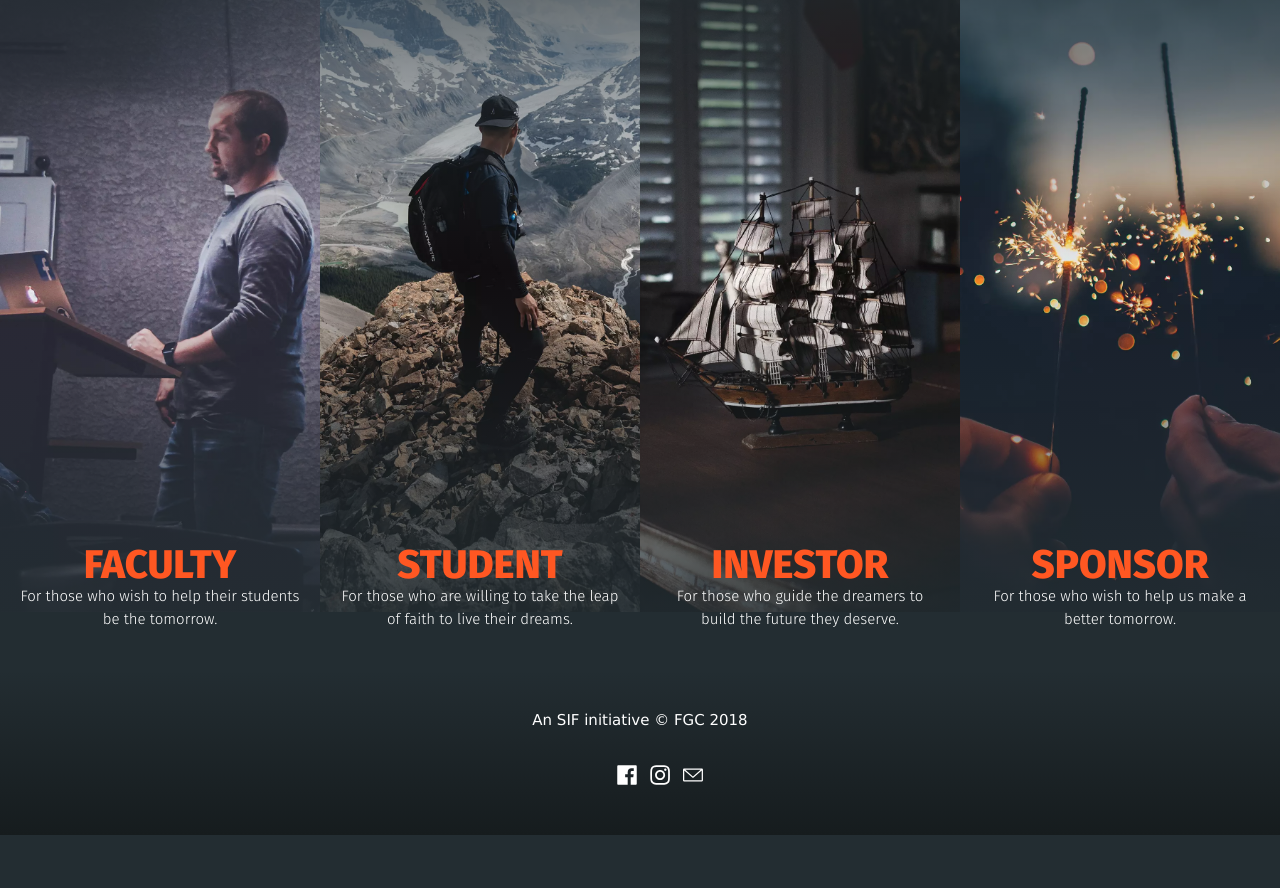
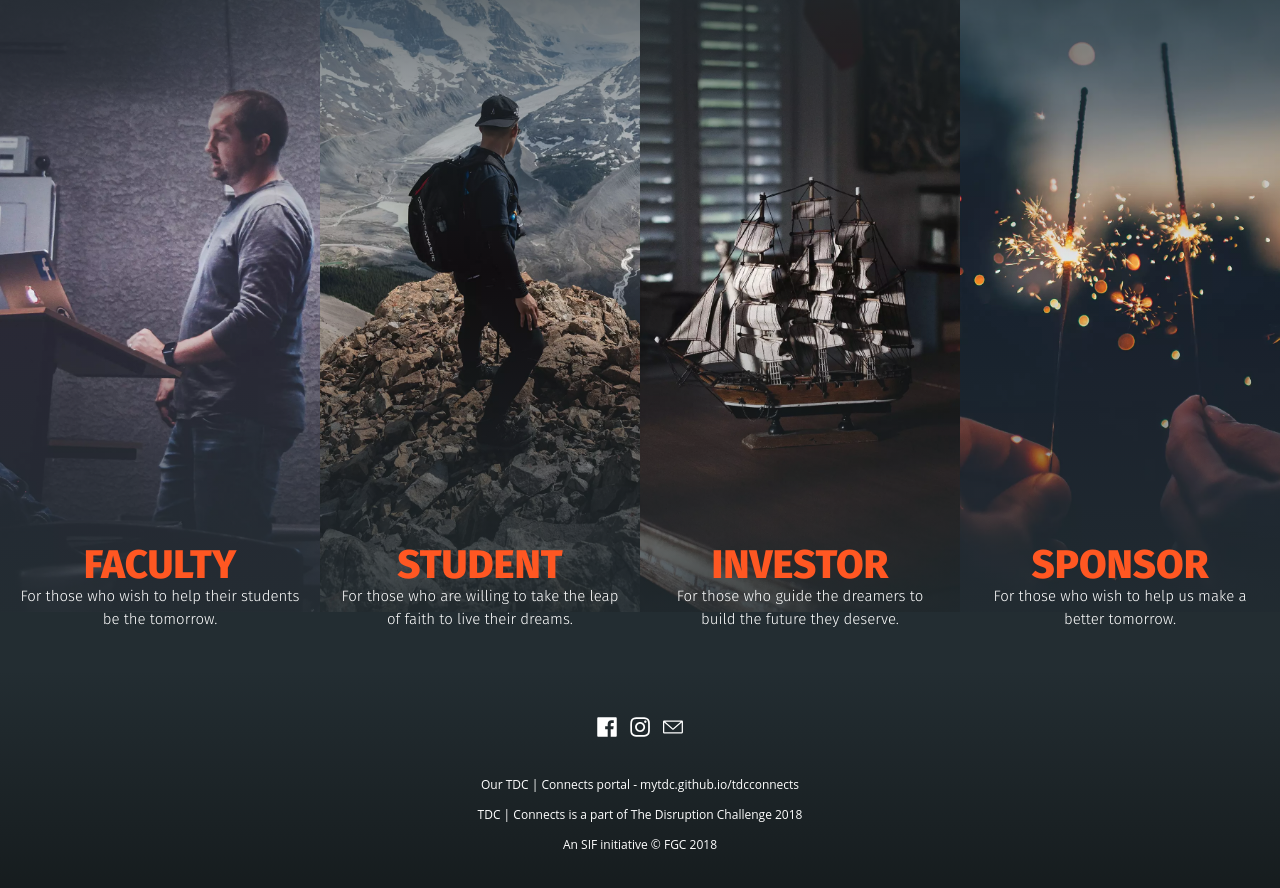
Before and after one commit to myTDC/tdc-pwa, a plain HTML site: page index.html in a window 1280 px wide. Shown: the part 2065-2953 px from the top of the page. Before the commit the page ends 2900 px from the top, so only its background shows below. Drawn offline with nearby package versions, Linux system fonts and the light colour scheme.

Commit message:
refined the footer

```diff
--- a/index.css
+++ b/index.css
@@ -501,7 +501,16 @@ div.grad:hover{
     #footer{
       background:linear-gradient(rgba(0,0,0,0) , #161c1e);
     }
+    #footer>p {
+      font-family: Open sans;
+      font-size: 12px;
+    }
     ul{
+      margin-left: 0;
+      margin-right: 0;
+      margin-top: 20px;
+      padding-left: 0;
+      padding-right: 0;
       list-style:none;
       display: inline-block;
     }
--- a/index.html
+++ b/index.html
@@ -162,7 +162,7 @@ subject to an additional IP rights grant found at http://polymer.github.io/PATEN
           </div>
         </div>
     <div id="footer">
-      <p>An SIF initiative © FGC 2018</p>
+
       <ul>
       <li>
           <a href="https://www.facebook.com/TDCSIF/" target="_blank"><svg xmlns="http://www.w3.org/2000/svg" width="28" height="28" viewbox="0 0 56 55"><title>Facebook</title><path fill="#fff" d="M47.5 43c0 1.2-.9 2.1-2.1 2.1h-10V30h5.1l.8-5.9h-5.9v-3.7c0-1.7.5-2.9 3-2.9h3.1v-5.3c-.6 0-2.4-.2-4.6-.2-4.5 0-7.5 2.7-7.5 7.8v4.3h-5.1V30h5.1v15.1H10.7c-1.2 0-2.2-.9-2.2-2.1V8.3c0-1.2 1-2.2 2.2-2.2h34.7c1.2 0 2.1 1 2.1 2.2V43"></path></svg></a>
@@ -174,6 +174,12 @@ subject to an additional IP rights grant found at http://polymer.github.io/PATEN
           <a href="mailto:info.tdc18@gmail.com?Subject=I%20have%20a%20query." target="_top"><svg xmlns="http://www.w3.org/2000/svg" width="28" height="28" viewbox="0 0 56 43"><title>email</title><path fill="#fff" d="M10.5 6.4C9.1 6.4 8 7.5 8 8.9v21.3c0 1.3 1.1 2.5 2.5 2.5h34.9c1.4 0 2.5-1.2 2.5-2.5V8.9c0-1.4-1.1-2.5-2.5-2.5H10.5zm2.1 2.5h30.7L27.9 22.3 12.6 8.9zm-2.1 1.4l16.6 14.6c.5.4 1.2.4 1.7 0l16.6-14.6v19.9H10.5V10.3z"></path></svg></a>
       </li>
       </ul>
+
+      <p>
+        <a href="https://mytdc.github.io/tdcconnects" target="_blank">Our TDC | Connects portal - mytdc.github.io/tdcconnects</a>
+        </p>
+        <p> TDC | Connects is a part of The Disruption Challenge 2018
+        <p>An SIF initiative © FGC 2018</p>
     </div>
   </body>
 </html>
```
